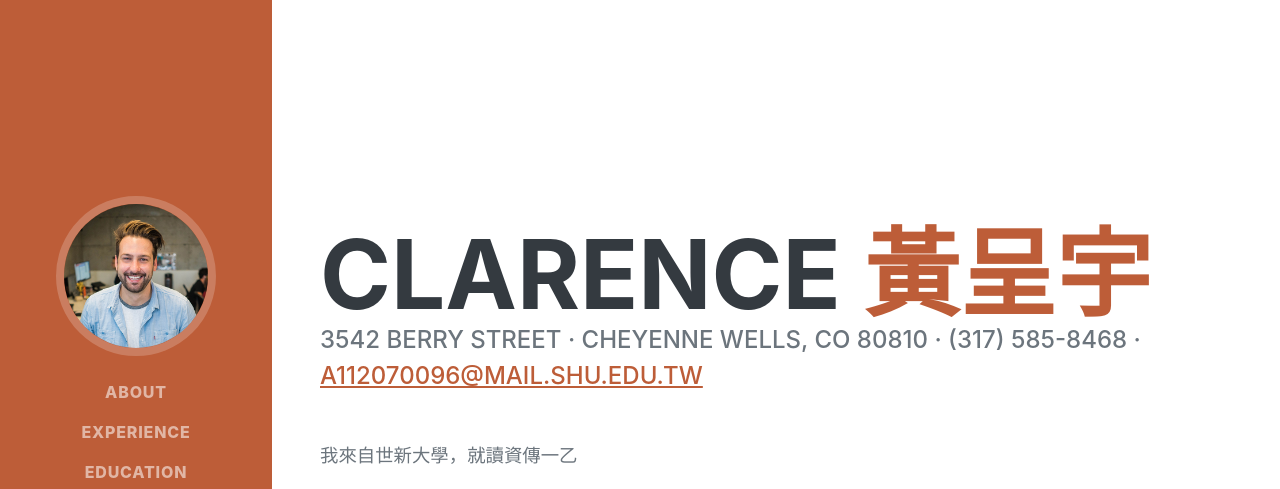
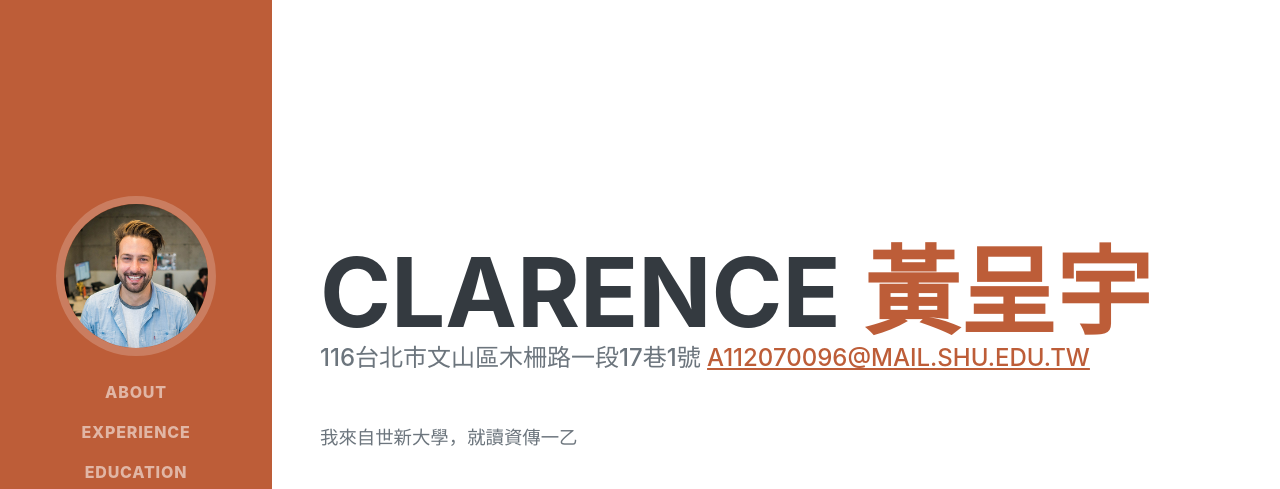
Before and after one commit to hcy0731/a112070096.github.io, a plain HTML site: page index.html in a window 1280 px wide. Shown: the top 489 px of the page. Drawn offline with nearby package versions, Linux system fonts and the light colour scheme; a web font is replaced by a local one.

Commit message:
Update index.html

```diff
--- a/index.html
+++ b/index.html
@@ -65,7 +65,7 @@
                         <span class="text-primary">黃呈宇</span>
                     </h1>
                     <div class="subheading mb-5">
-                        3542 Berry Street · Cheyenne Wells, CO 80810 · (317) 585-8468 ·
+                        116台北市文山區木柵路一段17巷1號
                         <a href="mailto:name@email.com">a112070096@mail.shu.edu.tw</a>
                     </div>
                     <p class="lead mb-5">我來自世新大學，就讀資傳一乙</p>
```
